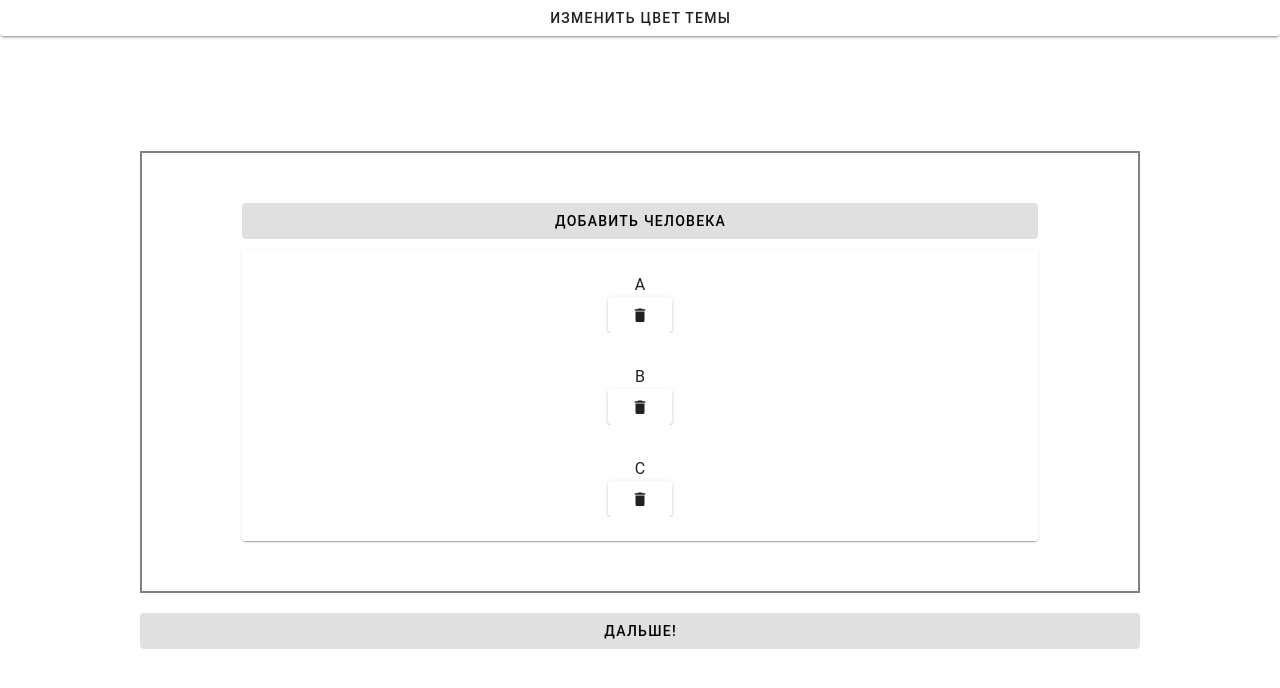
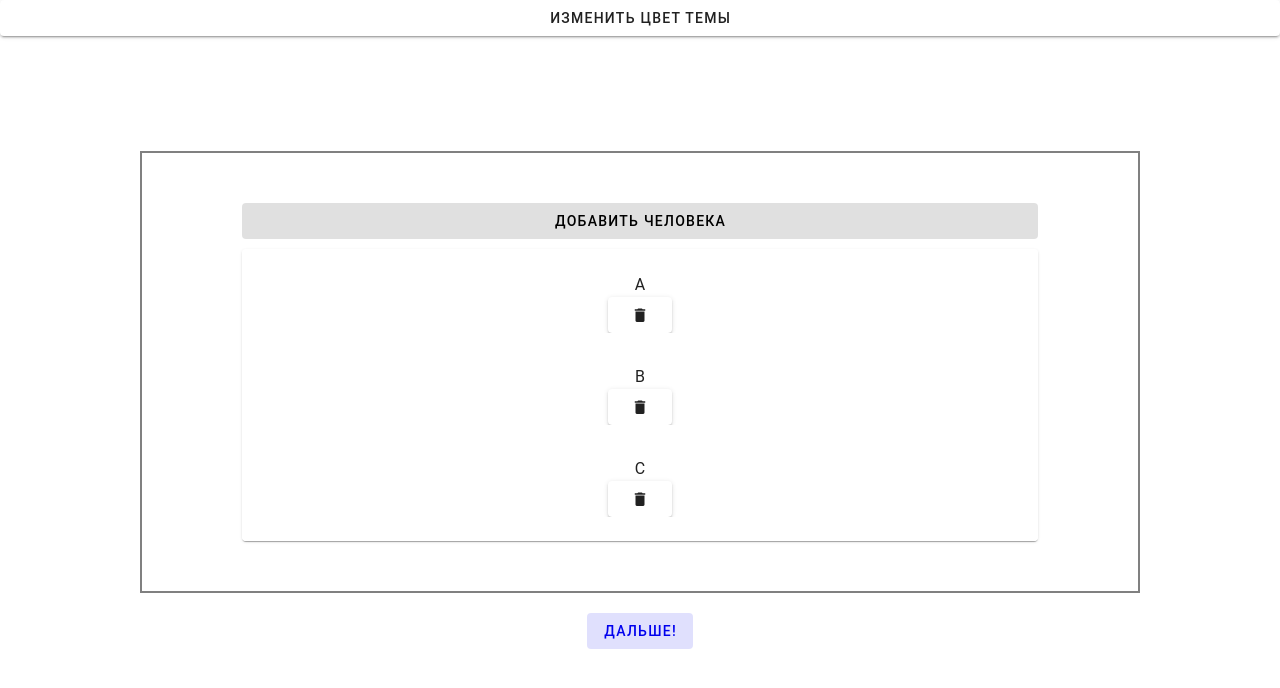
Before and after one commit to TatianaChF/-JS-Vue-, a Vue app: page /persons in a window 1280 px wide. Shown: the top 688 px of the page. Built offline with nearby package versions, Linux system fonts and the light colour scheme.

Commit message:
adding router link

```diff
--- a/src/components/ListPerson.vue
+++ b/src/components/ListPerson.vue
@@ -19,7 +19,9 @@
       </v-card>
       <p v-else>Список людей пуст</p>
     </div>
-    <v-btn variant="tonal">Дальше!</v-btn>
+    <RouterLink to="/dishes">
+      <v-btn variant="tonal">Дальше!</v-btn>
+    </RouterLink>
   </div>
   <FormPerson
     v-if="isOpen"
@@ -41,6 +43,7 @@ import { ref, computed } from "vue";
 import FormPerson from "./FormPerson.vue";
 import PersonInfo from "./PersonInfo.vue";
 import { usePersonsStore } from "./../store/persons";
+import { RouterLink } from "vue-router";
 
 let isOpen = ref(false);
 const personsStore = usePersonsStore();
```
